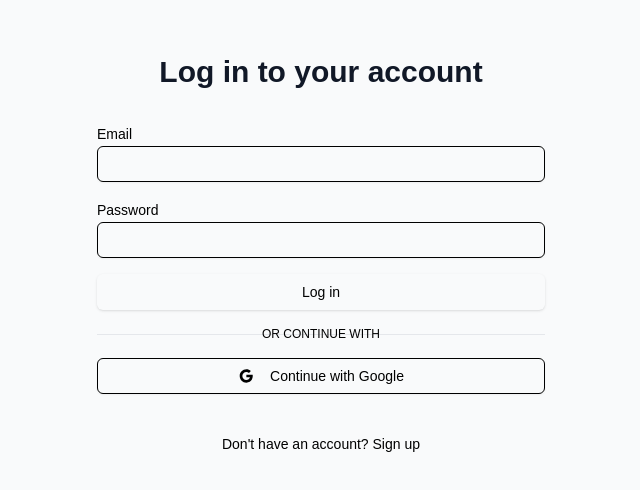
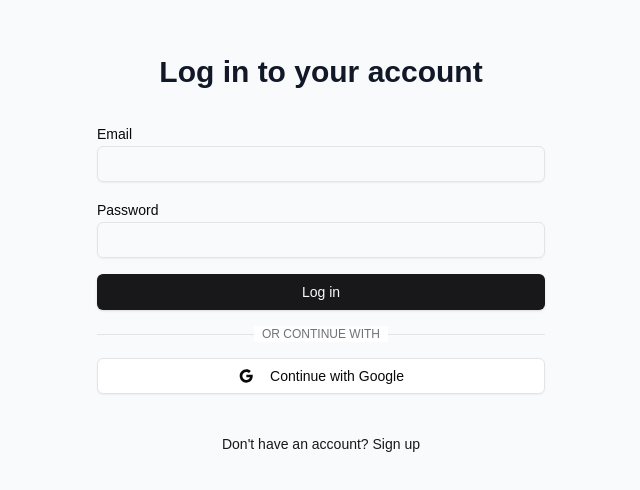
Before and after one commit to praveen18071999/studPro, a Next.js app in the folder frontend/studpro/: page /authentication in a window 1280 px wide. Shown: the part 154-644 px from the top of the page, without its empty margins (319-959 px from the left). Built offline with nearby package versions, Linux system fonts and the light colour scheme.

Commit message:
initial commit

```diff
--- a/frontend/studpro/app/globals.css
+++ b/frontend/studpro/app/globals.css
@@ -7,113 +7,141 @@ body {
   overflow-x: hidden;
 }
 
+
 @layer base {
   :root {
-    --background: hsl(0, 0%, 100%);
-    --foreground: hsl(240, 10%, 3.9%);
-    --card: hsl(0, 0%, 100%);
-    --card-foreground: hsl(240, 10%, 3.9%);
-    --popover: hsl(0, 0%, 100%);
-    --popover-foreground: hsl(240, 10%, 3.9%);
-    --primary: hsl(240, 5.9%, 10%);
-    --primary-foreground: hsl(0, 0%, 98%);
-    --secondary: hsl(240, 4.8%, 95.9%);
-    --secondary-foreground: hsl(240, 5.9%, 10%);
-    --muted: hsl(240, 4.8%, 95.9%);
-    --muted-foreground: hsl(240, 3.8%, 46.1%);
-    --accent: hsl(240, 4.8%, 95.9%);
-    --accent-foreground: hsl(240, 5.9%, 10%);
-    --destructive: hsl(0, 84.2%, 60.2%);
-    --destructive-foreground: hsl(0, 0%, 98%);
-    --border: hsl(240, 5.9%, 90%);
-    --input: hsl(240, 5.9%, 90%);
-    --ring: hsl(240, 10%, 3.9%);
-    --chart-1: hsl(12, 76%, 61%);
-    --chart-2: hsl(173, 58%, 39%);
-    --chart-3: hsl(197, 37%, 24%);
-    --chart-4: hsl(43, 74%, 66%);
-    --chart-5: hsl(27, 87%, 67%);
+    --background: 0 0% 100%;
+    --foreground: 240 10% 3.9%;
+    --card: 0 0% 100%;
+    --card-foreground: 240 10% 3.9%;
+    --popover: 0 0% 100%;
+    --popover-foreground: 240 10% 3.9%;
+    --primary: 240 5.9% 10%;
+    --primary-foreground: 0 0% 98%;
+    --secondary: 240 4.8% 95.9%;
+    --secondary-foreground: 240 5.9% 10%;
+    --muted: 240 4.8% 95.9%;
+    --muted-foreground: 240 3.8% 46.1%;
+    --accent: 240 4.8% 95.9%;
+    --accent-foreground: 240 5.9% 10%;
+    --destructive: 0 84.2% 60.2%;
+    --destructive-foreground: 0 0% 98%;
+    --border: 240 5.9% 90%;
+    --input: 240 5.9% 90%;
+    --ring: 240 10% 3.9%;
+    --chart-1: 12 76% 61%;
+    --chart-2: 173 58% 39%;
+    --chart-3: 197 37% 24%;
+    --chart-4: 43 74% 66%;
+    --chart-5: 27 87% 67%;
     --radius: 0.5rem;
-    --sidebar-background: hsl(0, 0%, 98%);
-    --sidebar-foreground: hsl(240, 5.3%, 26.1%);
-    --sidebar-primary: hsl(240, 5.9%, 10%);
-    --sidebar-primary-foreground: hsl(0, 0%, 98%);
-    --sidebar-accent: hsl(240, 4.8%, 95.9%);
-    --sidebar-accent-foreground: hsl(240, 5.9%, 10%);
-    --sidebar-border: hsl(220, 13%, 91%);
-    --sidebar-ring: hsl(217.2, 91.2%, 59.8%);
+    --sidebar-background: 0 0% 98%;
+    --sidebar-foreground: 240 5.3% 26.1%;
+    --sidebar-primary: 240 5.9% 10%;
+    --sidebar-primary-foreground: 0 0% 98%;
+    --sidebar-accent: 240 4.8% 95.9%;
+    --sidebar-accent-foreground: 240 5.9% 10%;
+    --sidebar-border: 220 13% 91%;
+    --sidebar-ring: 217.2 91.2% 59.8%;
   }
-
   .dark {
-    --background: hsl(240, 10%, 3.9%);
-    --foreground: hsl(0, 0%, 98%);
-    --card: hsl(240, 10%, 3.9%);
-    --card-foreground: hsl(0, 0%, 98%);
-    --popover: hsl(240, 10%, 3.9%);
-    --popover-foreground: hsl(0, 0%, 98%);
-    --primary: hsl(0, 0%, 98%);
-    --primary-foreground: hsl(240, 5.9%, 10%);
-    --secondary: hsl(240, 3.7%, 15.9%);
-    --secondary-foreground: hsl(0, 0%, 98%);
-    --muted: hsl(240, 3.7%, 15.9%);
-    --muted-foreground: hsl(240, 5%, 64.9%);
-    --accent: hsl(240, 3.7%, 15.9%);
-    --accent-foreground: hsl(0, 0%, 98%);
-    --destructive: hsl(0, 62.8%, 30.6%);
-    --destructive-foreground: hsl(0, 0%, 98%);
-    --border: hsl(240, 3.7%, 15.9%);
-    --input: hsl(240, 3.7%, 15.9%);
-    --ring: hsl(240, 4.9%, 83.9%);
-    --chart-1: hsl(220, 70%, 50%);
-    --chart-2: hsl(160, 60%, 45%);
-    --chart-3: hsl(30, 80%, 55%);
-    --chart-4: hsl(280, 65%, 60%);
-    --chart-5: hsl(340, 75%, 55%);
-    --sidebar-background: hsl(240, 5.9%, 10%);
-    --sidebar-foreground: hsl(240, 4.8%, 95.9%);
-    --sidebar-primary: hsl(224.3, 76.3%, 48%);
-    --sidebar-primary-foreground: hsl(0, 0%, 100%);
-    --sidebar-accent: hsl(240, 3.7%, 15.9%);
-    --sidebar-accent-foreground: hsl(240, 4.8%, 95.9%);
-    --sidebar-border: hsl(240, 3.7%, 15.9%);
-    --sidebar-ring: hsl(217.2, 91.2%, 59.8%);
+    --background: 240 10% 3.9%;
+    --foreground: 0 0% 98%;
+    --card: 240 10% 3.9%;
+    --card-foreground: 0 0% 98%;
+    --popover: 240 10% 3.9%;
+    --popover-foreground: 0 0% 98%;
+    --primary: 0 0% 98%;
+    --primary-foreground: 240 5.9% 10%;
+    --secondary: 240 3.7% 15.9%;
+    --secondary-foreground: 0 0% 98%;
+    --muted: 240 3.7% 15.9%;
+    --muted-foreground: 240 5% 64.9%;
+    --accent: 240 3.7% 15.9%;
+    --accent-foreground: 0 0% 98%;
+    --destructive: 0 62.8% 30.6%;
+    --destructive-foreground: 0 0% 98%;
+    --border: 240 3.7% 15.9%;
+    --input: 240 3.7% 15.9%;
+    --ring: 240 4.9% 83.9%;
+    --chart-1: 220 70% 50%;
+    --chart-2: 160 60% 45%;
+    --chart-3: 30 80% 55%;
+    --chart-4: 280 65% 60%;
+    --chart-5: 340 75% 55%;
+    --sidebar-background: 240 5.9% 10%;
+    --sidebar-foreground: 240 4.8% 95.9%;
+    --sidebar-primary: 224.3 76.3% 48%;
+    --sidebar-primary-foreground: 0 0% 100%;
+    --sidebar-accent: 240 3.7% 15.9%;
+    --sidebar-accent-foreground: 240 4.8% 95.9%;
+    --sidebar-border: 240 3.7% 15.9%;
+    --sidebar-ring: 217.2 91.2% 59.8%;
   }
-
   [data-registry="plate"].dark {
-    --background: hsl(0, 0%, 3.9%);
-    --foreground: hsl(0, 0%, 98%);
-    --card: hsl(0, 0%, 3.9%);
-    --card-foreground: hsl(0, 0%, 98%);
-    --popover: hsl(0, 0%, 3.9%);
-    --popover-foreground: hsl(0, 0%, 98%);
-    --primary: hsl(0, 0%, 98%);
-    --primary-foreground: hsl(0, 0%, 9%);
-    --secondary: hsl(0, 0%, 14.9%);
-    --secondary-foreground: hsl(0, 0%, 98%);
-    --muted: hsl(0, 0%, 14.9%);
-    --muted-foreground: hsl(0, 0%, 63.9%);
-    --accent: hsl(0, 0%, 14.9%);
-    --accent-foreground: hsl(0, 0%, 98%);
-    --destructive: hsl(0, 62.8%, 30.6%);
-    --destructive-foreground: hsl(0, 0%, 98%);
-    --border: hsl(0, 0%, 14.9%);
-    --input: hsl(0, 0%, 14.9%);
-    --ring: hsl(0, 0%, 83.1%);
-    --chart-1: hsl(220, 70%, 50%);
-    --chart-2: hsl(160, 60%, 45%);
-    --chart-3: hsl(30, 80%, 55%);
-    --chart-4: hsl(280, 65%, 60%);
-    --chart-5: hsl(340, 75%, 55%);
-    --brand: hsl(213.3, 93.9%, 67.8%);
-    --highlight: hsl(48, 96%, 53%);
+    --background: 0 0% 3.9%;
+    --foreground: 0 0% 98%;
+    --card: 0 0% 3.9%;
+    --card-foreground: 0 0% 98%;
+    --popover: 0 0% 3.9%;
+    --popover-foreground: 0 0% 98%;
+    --primary: 0 0% 98%;
+    --primary-foreground: 0 0% 9%;
+    --secondary: 0 0% 14.9%;
+    --secondary-foreground: 0 0% 98%;
+    --muted: 0 0% 14.9%;
+    --muted-foreground: 0 0% 63.9%;
+    --accent: 0 0% 14.9%;
+    --accent-foreground: 0 0% 98%;
+    --destructive: 0 62.8% 30.6%;
+    --destructive-foreground: 0 0% 98%;
+    --border: 0 0% 14.9%;
+    --input: 0 0% 14.9%;
+    --ring: 0 0% 83.1%;
+    --chart-1: 220 70% 50%;
+    --chart-2: 160 60% 45%;
+    --chart-3: 30 80% 55%;
+    --chart-4: 280 65% 60%;
+    --chart-5: 340 75% 55%;
+    --brand: 213.3 93.9% 67.8%;
+    --highlight: 48 96% 53%;
   }
-
   [data-registry="plate"] {
-    --background: hsl(0, 0%, 100%);
-    --foreground: hsl(0, 0%, 3.9%);
-    --card: hsl(0, 0%, 100%);
-    --card-foreground: hsl(0, 0%, 3.9%);
-    --popover: hsl(0, 0%, 100%);
-    --popover-foreground: hsl(0, 0%, 3.9%);
+    --background: 0 0% 100%;
+    --foreground: 0 0% 3.9%;
+    --card: 0 0% 100%;
+    --card-foreground: 0 0% 3.9%;
+    --popover: 0 0% 100%;
+    --popover-foreground: 0 0% 3.9%;
+    --primary: 0 0% 9%;
+    --primary-foreground: 0 0% 98%;
+    --secondary: 0 0% 96.1%;
+    --secondary-foreground: 0 0% 9%;
+    --muted: 0 0% 96.1%;
+    --muted-foreground: 0 0% 45.1%;
+    --accent: 0 0% 96.1%;
+    --accent-foreground: 0 0% 9%;
+    --destructive: 0 84.2% 60.2%;
+    --destructive-foreground: 0 0% 98%;
+    --border: 0 0% 89.8%;
+    --input: 0 0% 89.8%;
+    --ring: 0 0% 3.9%;
+    --chart-1: 12 76% 61%;
+    --chart-2: 173 58% 39%;
+    --chart-3: 197 37% 24%;
+    --chart-4: 43 74% 66%;
+    --chart-5: 27 87% 67%;
+    --radius: 0.5rem;
+    --brand: 217.2 91.2% 59.8%;
+    --highlight: 47.9 95.8% 53.1%;
   }
 }
+
+@layer base {
+  * {
+    @apply border-border;
+  }
+  body {
+    @apply bg-background text-foreground;
+  }
+}
--- a/frontend/studpro/components/ui/navbar.tsx
+++ b/frontend/studpro/components/ui/navbar.tsx
@@ -4,7 +4,6 @@ import { useState } from 'react'
 import Link from 'next/link'
 import Image from 'next/image'
 import { Menu, X, LogOut, User } from 'lucide-react'
-import ThemeToggle from '@/components/ui/ThemeToogle'
 import { usePathname } from 'next/navigation'
 import logo from '../../images/image.png'
 
@@ -38,9 +37,9 @@ export default function Navbar() {
             </div>
           </div>
           <div className="flex items-center">
-            <div className="hidden md:block">
+            {/* <div className="hidden md:block">
               <ThemeToggle />
-            </div>
+            </div> */}
             <div className="ml-3 relative hidden md:block">
               <div>
                 <button
@@ -110,7 +109,7 @@ export default function Navbar() {
                 <div className="text-base font-medium leading-none text-gray-800 dark:text-white">User Name</div>
                 <div className="text-sm font-medium leading-none text-gray-600 dark:text-gray-400">user@example.com</div>
               </div>
-              <ThemeToggle />
+              {/* <ThemeToggle /> */}
             </div>
             <div className="mt-3 px-2 space-y-1">
               <Link href="/userProfile" className="block px-3 py-2 rounded-md text-base font-medium text-gray-800 dark:text-white hover:bg-gray-200 dark:hover:bg-gray-700">
```
